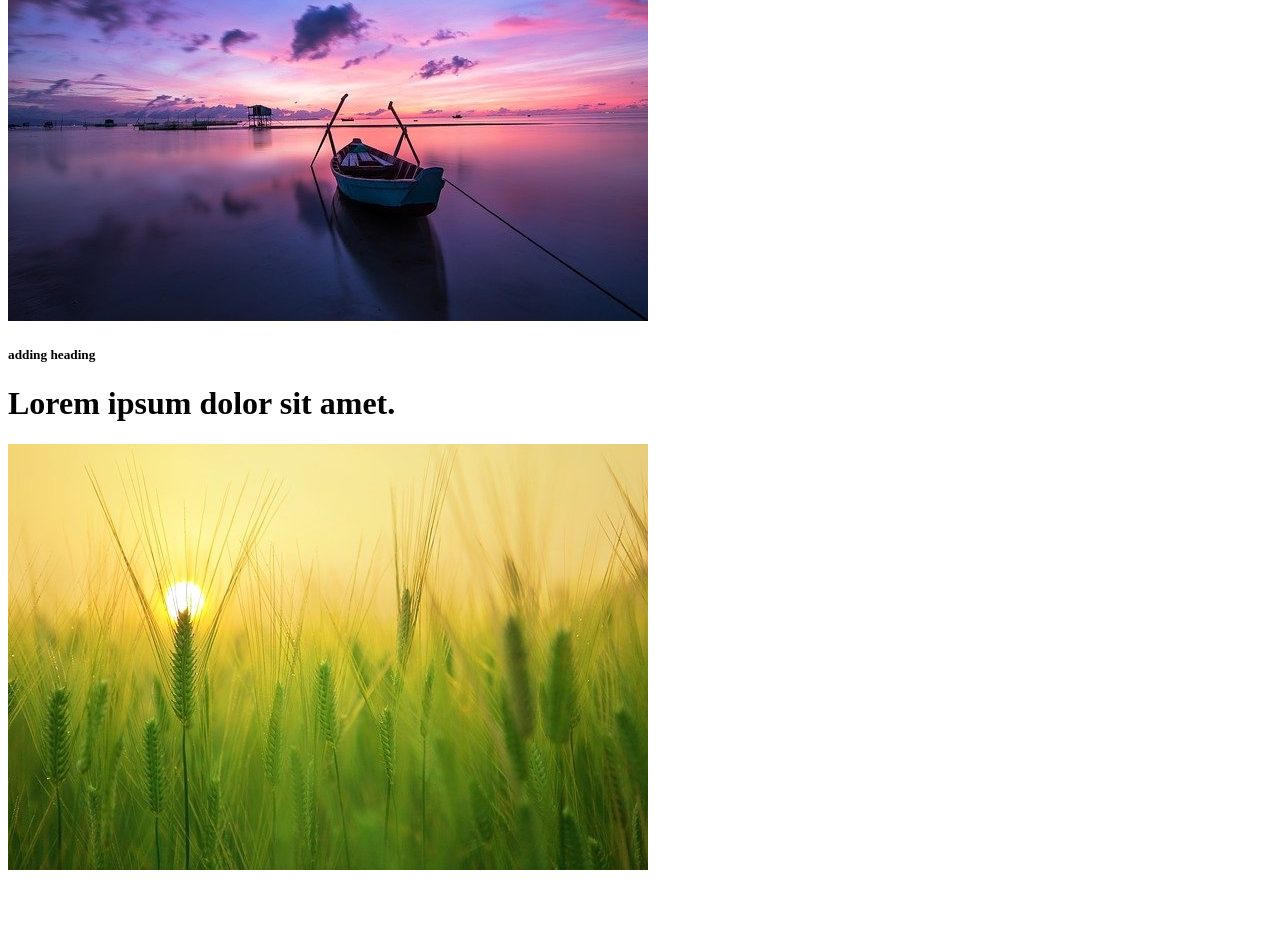
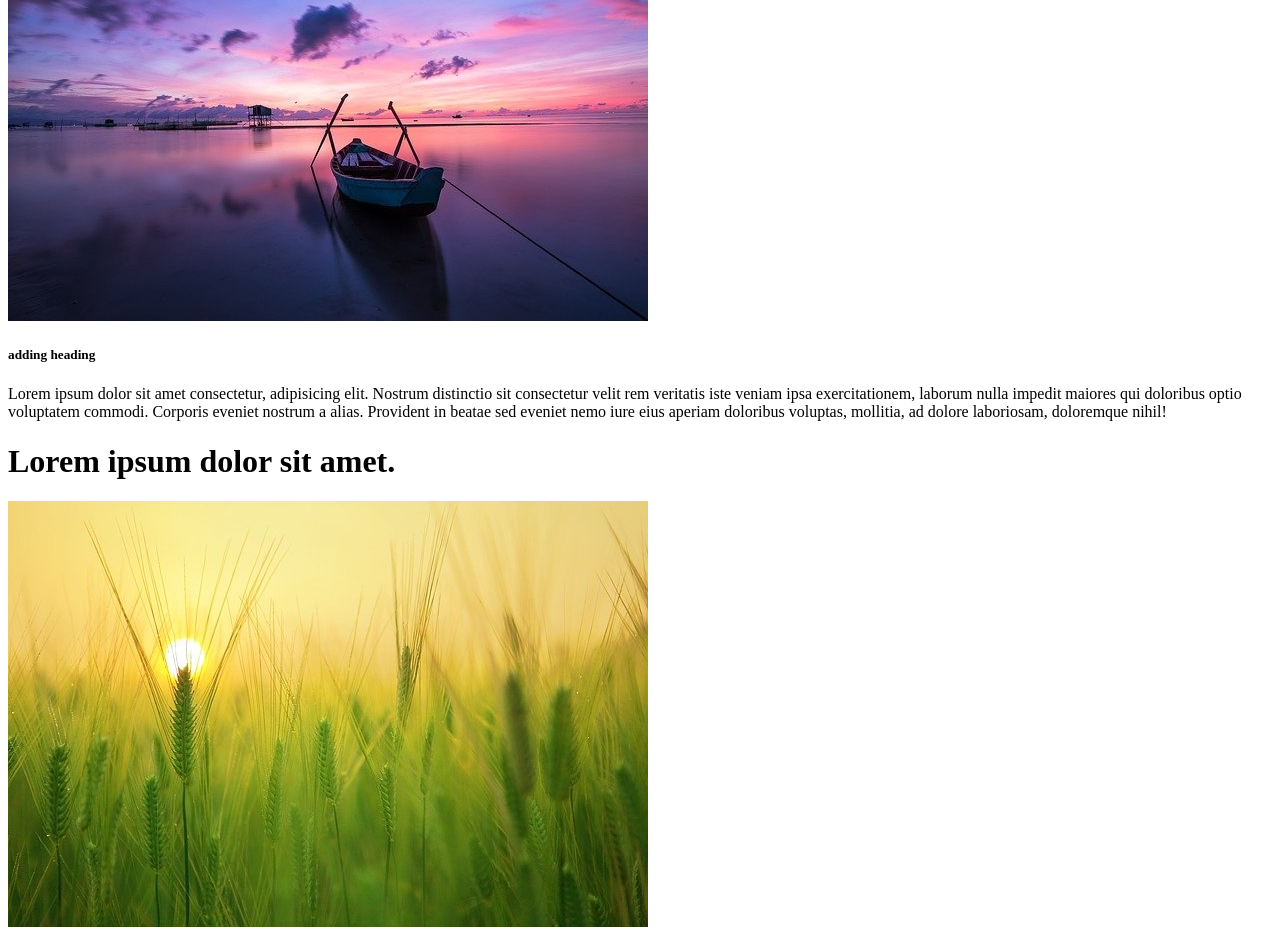
Before and after one commit to salmanahmed643/my_second_repo, a plain HTML site: page index.html in a window 1280 px wide. Shown: the part 692-1631 px from the top of the page. Before the commit the page ends 1574 px from the top, so only its background shows below. Drawn offline with Linux system fonts and the light colour scheme.

Commit message:
add lorem

```diff
--- a/index.html
+++ b/index.html
@@ -18,6 +18,8 @@
 
     <h5> adding heading </h5>
 
+    <p> Lorem ipsum dolor sit amet consectetur, adipisicing elit. Nostrum distinctio sit consectetur velit rem veritatis iste veniam ipsa exercitationem, laborum nulla impedit maiores qui doloribus optio voluptatem commodi. Corporis eveniet nostrum a alias. Provident in beatae sed eveniet nemo iure eius aperiam doloribus voluptas, mollitia, ad dolore laboriosam, doloremque nihil! </p>
+
     <h1> Lorem ipsum dolor sit amet. </h1>
 
     <img src="images/222.jpg" alt="">
```
